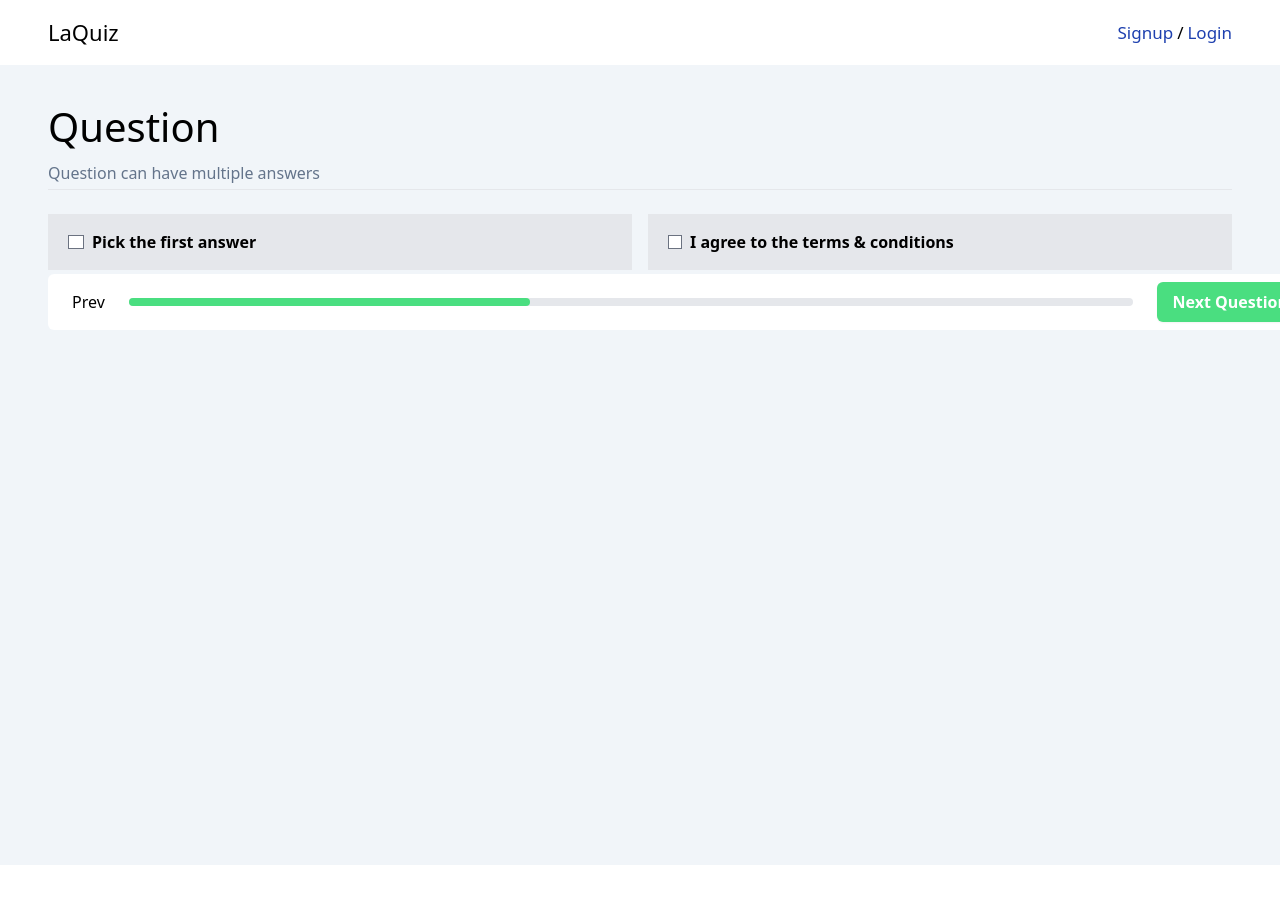
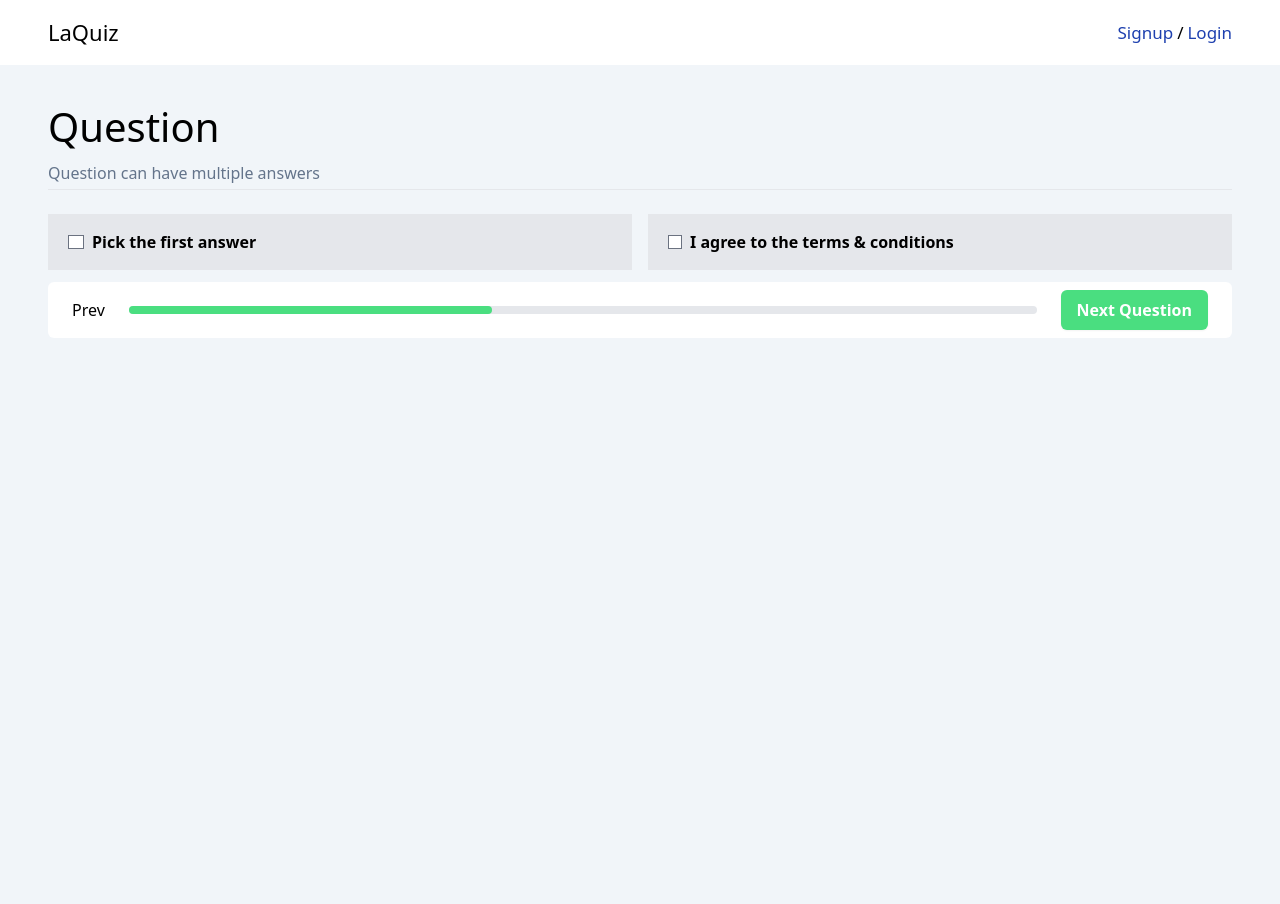
Before and after one commit to HabibSha/quiz-app, a React (Vite) app: page /quiz in a window 1280 px wide. Shown: the top 904 px of the page. Before the commit the page ends 865 px from the top, so only its background shows below. Built offline with nearby package versions, Linux system fonts and the light colour scheme.

Commit message:
Major upadates

```diff
--- a/src/components/ProgressBar.jsx
+++ b/src/components/ProgressBar.jsx
@@ -1,6 +1,6 @@
 const ProgressBar = () => {
   return (
-    <article className="w-full bg-white px-3 sm:px-6 py-2 rounded-md flex items-center justify-center gap-3 sm:gap-6 absolute bottom-2">
+    <article className="bg-white px-3 sm:px-6 py-2 rounded-md flex items-center justify-center gap-3 sm:gap-6">
       <div>
         <button className="flex-shrink-0">Prev</button>
       </div>
--- a/src/layout/Layout.jsx
+++ b/src/layout/Layout.jsx
@@ -6,7 +6,7 @@ const Layout = () => {
   return (
     <>
       <Header />
-      <main className="relative h-screen bg-slate-100">
+      <main className="relative bg-slate-100">
         <Outlet />
       </main>
     </>
--- a/src/pages/Quiz.jsx
+++ b/src/pages/Quiz.jsx
@@ -5,7 +5,9 @@ import styles from "../styles";
 const Quiz = () => {
   return (
     <section>
-      <article className={`${styles.container} ${styles.paddingY} relative`}>
+      <article
+        className={`${styles.container} ${styles.paddingY} relative h-[54rem]`}
+      >
         <h1 className="h3 font-medium">Question</h1>
         <h6 className="h6 text-slate-500 py-1">
           Question can have multiple answers
```
